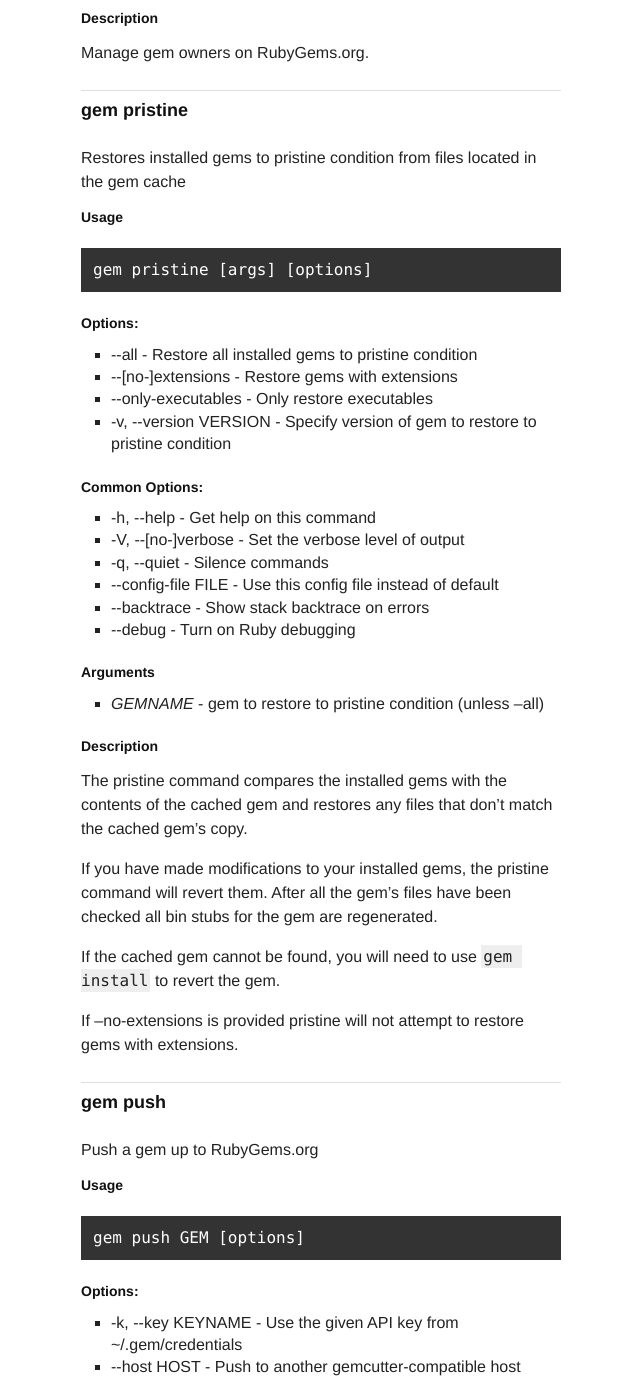
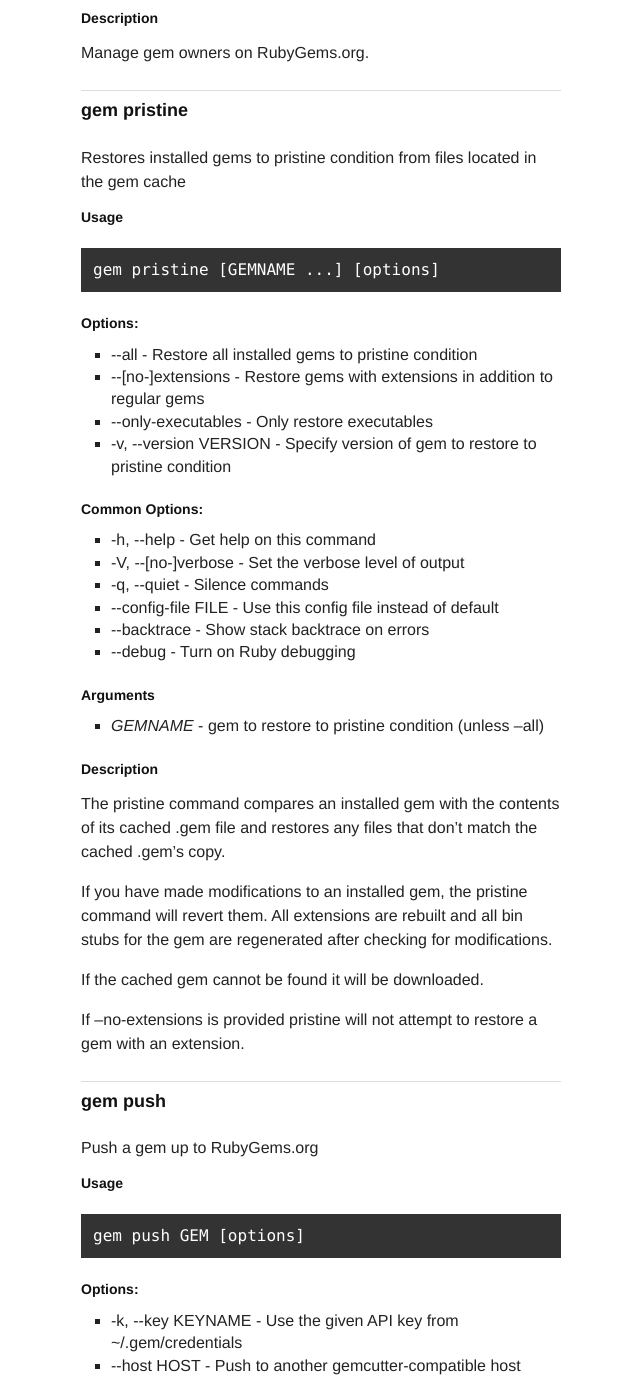
Before and after one commit to radar/guides, a Jekyll site: the page built from command-reference.md, in a window 1280 px wide and 1400 px high, scrolled down 18250 px. Shown: the whole window, without its empty margins (319-959 px from the left). Built offline with Jekyll 4.4.1, drawn with Linux system fonts in a browser that asks for light colours; some of the changed text lies outside the part shown.

```diff
--- a/command-reference.md
+++ b/command-reference.md
@@ -864,13 +864,13 @@ Restores installed gems to pristine condition from files located in the gem cach
 
 ### Usage
 
-    gem pristine [args] [options]
+    gem pristine [GEMNAME ...] [options]
 
 
 ###   Options:
 
 *         -&#8203;-all                      - Restore all installed gems to pristine condition
-*         -&#8203;-\[no-\]extensions          - Restore gems with extensions
+*         -&#8203;-\[no-\]extensions          - Restore gems with extensions in addition to regular gems
 *         -&#8203;-only-executables         - Only restore executables
 *     -v, -&#8203;-version VERSION          - Specify version of gem to restore to pristine condition
 
@@ -895,18 +895,18 @@ Restores installed gems to pristine condition from files located in the gem cach
 
 ### Description
 
-The pristine command compares the installed gems with the contents of the
-cached gem and restores any files that don't match the cached gem's copy.
+The pristine command compares an installed gem with the contents of its
+cached .gem file and restores any files that don't match the cached .gem's
+copy.
 
-If you have made modifications to your installed gems, the pristine command
-will revert them.  After all the gem's files have been checked all bin stubs
-for the gem are regenerated.
+If you have made modifications to an installed gem, the pristine command
+will revert them.  All extensions are rebuilt and all bin stubs for the gem
+are regenerated after checking for modifications.
 
-If the cached gem cannot be found, you will need to use `gem install` to
-revert the gem.
+If the cached gem cannot be found it will be downloaded.
 
-If --no-extensions is provided pristine will not attempt to restore gems with
-extensions.
+If --no-extensions is provided pristine will not attempt to restore a gem
+with an extension.
 
 
 ## gem push
```
Also changed, not shown: other parts of command-reference.md (+3 -3 lines), specification-reference.md (+76 -23 lines).
